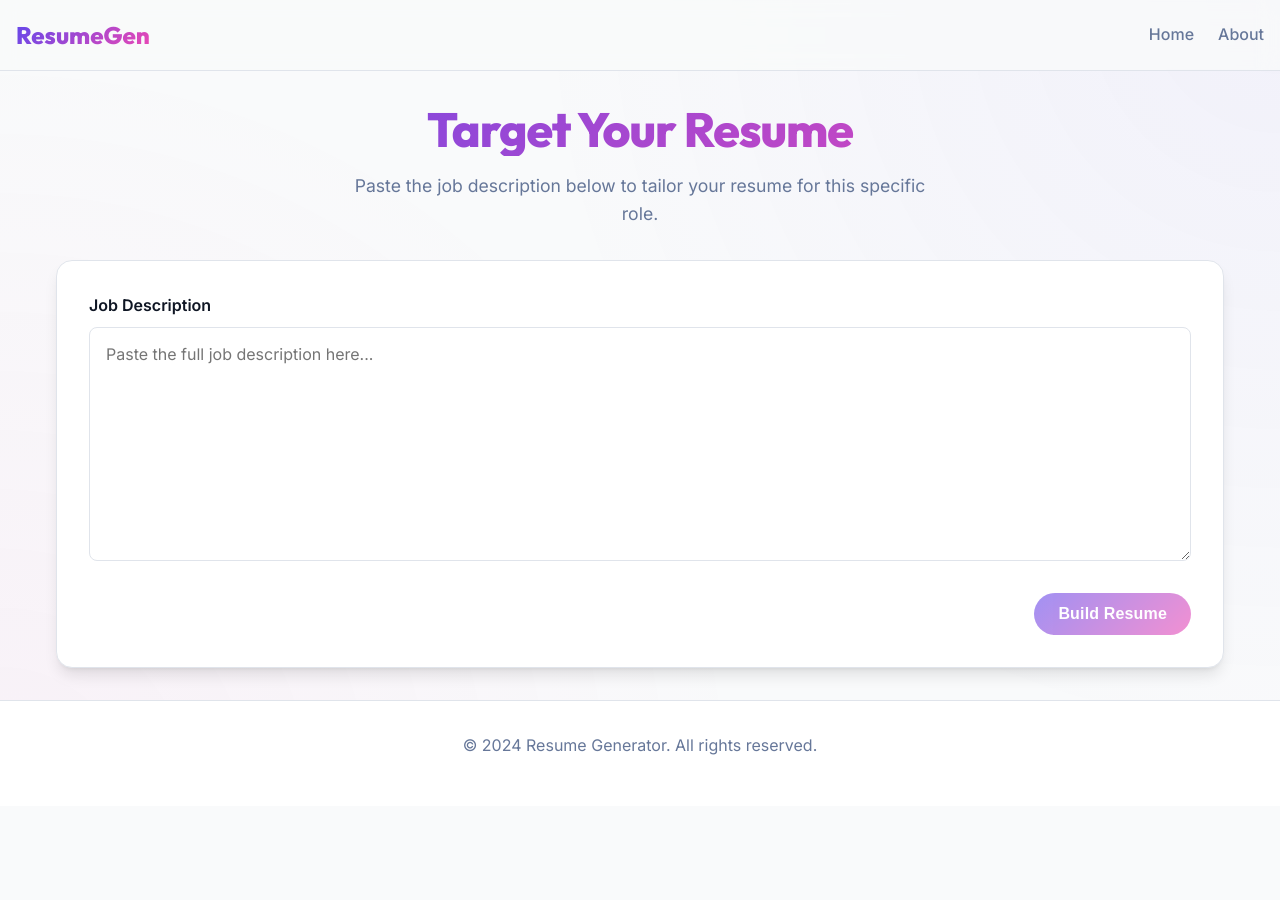
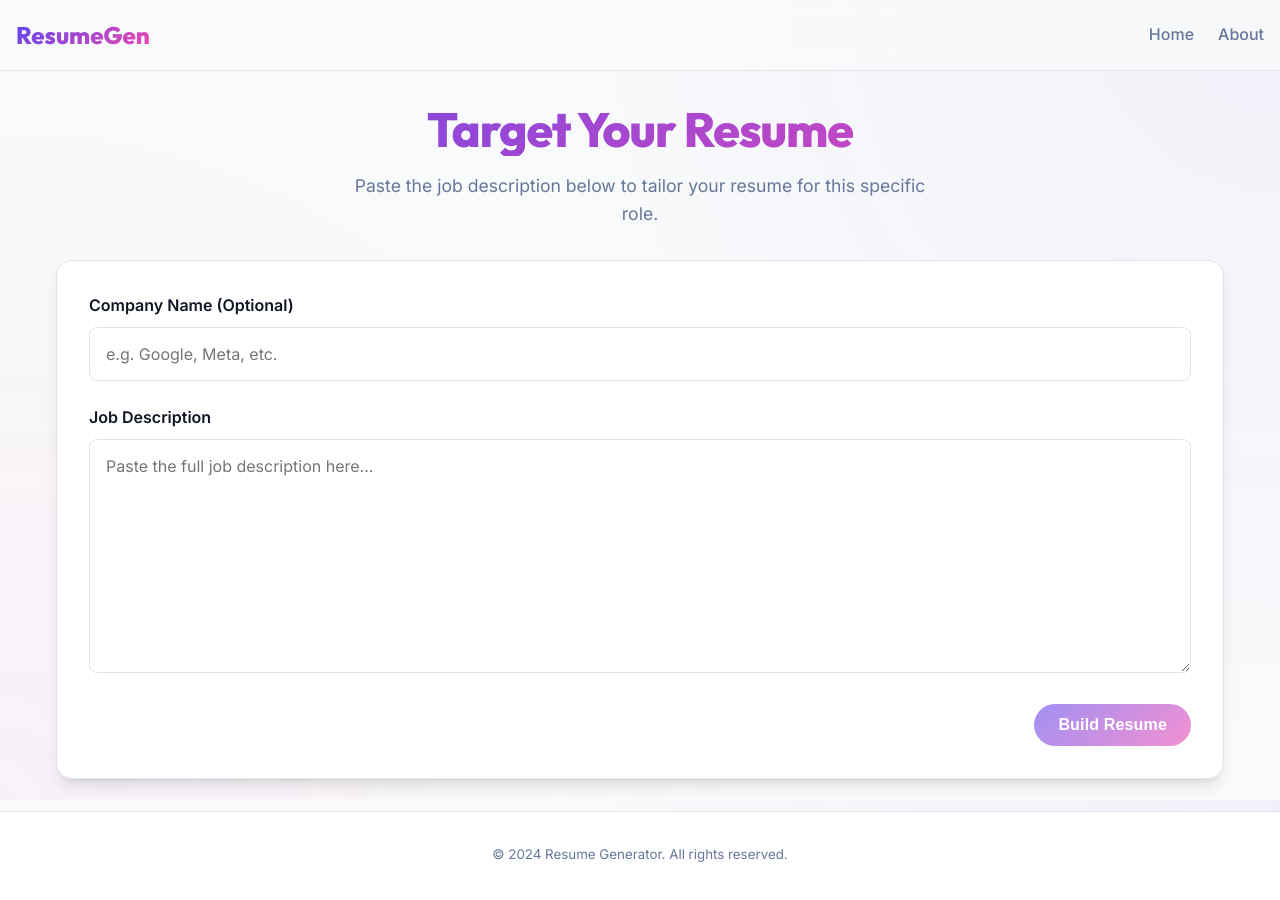
Before and after one commit to GopiAjt/resume-generator, a Vue app: page /create-resume in a window 1280 px wide. Shown: the top 900 px of the page. Before the commit the page ends 806 px from the top, so only its background shows below. Built offline with nearby package versions, Linux system fonts and the light colour scheme; no server answers.

Commit message:
feat: Add clickable logo to navigate home and an optional company name field to customize resume download filenames.

```diff
--- a/src/App.vue
+++ b/src/App.vue
@@ -1,12 +1,20 @@
-<script setup lang="ts">
+<script lang="ts">
 import { RouterLink, RouterView } from 'vue-router'
+
+export default {
+  methods: {
+    home_link() {
+      this.$router.push('/');
+    }
+  }
+};
 </script>
 
 <template>
   <header>
     <div class="container navbar">
       <div class="logo">
-        <span class="logo-text">ResumeGen</span>
+        <span class="logo-text" @click="home_link">ResumeGen</span>
       </div>
 
       <nav>
@@ -30,7 +38,7 @@ import { RouterLink, RouterView } from 'vue-router'
 
   <footer>
     <div class="container">
-      <p>&copy; 2024 Resume Generator. All rights reserved.</p>
+      <p style="font-size: smaller;">&copy; 2024 Resume Generator. All rights reserved.</p>
     </div>
   </footer>
 </template>
@@ -66,6 +74,7 @@ header {
   -webkit-background-clip: text;
   -webkit-text-fill-color: transparent;
   background-clip: text;
+  cursor: pointer;
 }
 
 nav {
--- a/src/views/CreateResumeView.vue
+++ b/src/views/CreateResumeView.vue
@@ -4,6 +4,7 @@ import { generateResume } from '@/services/gemini'
 import { marked } from 'marked'
 // Removed html2pdf.js in favor of browser-native printing for better ATS compatibility
 const jobDescription = ref('')
+const companyName = ref('')
 const isGenerating = ref(false)
 const generatedResume = ref('')
 const generatedResumeHtml = ref('')
@@ -58,6 +59,11 @@ const handleSubmit = async () => {
 
 const downloadPDF = () => {
     if (!generatedResumeHtml.value) return
+
+    // Set document title temporarily to influence the default filename in the print dialog
+    const originalTitle = document.title
+    const companySuffix = companyName.value ? `_${companyName.value.replace(/\s+/g, '_')}` : ''
+    document.title = `Gopi_Aajatarao${companySuffix}_resume`
 
     // Create a hidden iframe
     const iframe = document.createElement('iframe')
@@ -146,12 +152,17 @@ const downloadPDF = () => {
         }
         setTimeout(() => {
             document.body.removeChild(iframe)
+            // Restore original title
+            document.title = originalTitle
         }, 1000)
     }, 500)
 }
 
 const downloadDOC = () => {
     if (!generatedResumeHtml.value) return
+
+    const companySuffix = companyName.value ? `_${companyName.value.replace(/\s+/g, '_')}` : ''
+    const fileName = `Gopi_Aajatarao${companySuffix}_resume.doc`
 
     const header = "<html xmlns:o='urn:schemas-microsoft-com:office:office' " +
         "xmlns:w='urn:schemas-microsoft-com:office:word' " +
@@ -176,7 +187,7 @@ const downloadDOC = () => {
     const url = URL.createObjectURL(blob);
     const link = document.createElement('a');
     link.href = url;
-    link.download = 'Gopi_Aajatarao_resume.doc';
+    link.download = fileName;
     document.body.appendChild(link);
     link.click();
     document.body.removeChild(link);
@@ -204,6 +215,12 @@ const downloadDOC = () => {
         </div>
 
         <div class="input-section" v-if="!generatedResume">
+            <div class="form-group">
+                <label for="company-name">Company Name (Optional)</label>
+                <input id="company-name" v-model="companyName" type="text" placeholder="e.g. Google, Meta, etc."
+                    :disabled="isGenerating" class="company-input" />
+            </div>
+
             <div class="form-group">
                 <label for="job-description">Job Description</label>
                 <textarea id="job-description" v-model="jobDescription"
@@ -295,7 +312,8 @@ label {
     color: var(--color-heading);
 }
 
-textarea {
+textarea,
+.company-input {
     width: 100%;
     padding: var(--space-4);
     background: var(--color-background);
@@ -304,11 +322,15 @@ textarea {
     color: var(--color-text);
     font-family: var(--font-family-base);
     font-size: 1rem;
-    resize: vertical;
     transition: border-color var(--transition-fast), box-shadow var(--transition-fast);
 }
 
-textarea:focus {
+textarea {
+    resize: vertical;
+}
+
+textarea:focus,
+.company-input:focus {
     outline: none;
     border-color: var(--color-primary);
     box-shadow: 0 0 0 3px hsla(var(--hue-primary), 80%, 60%, 0.1);
```
